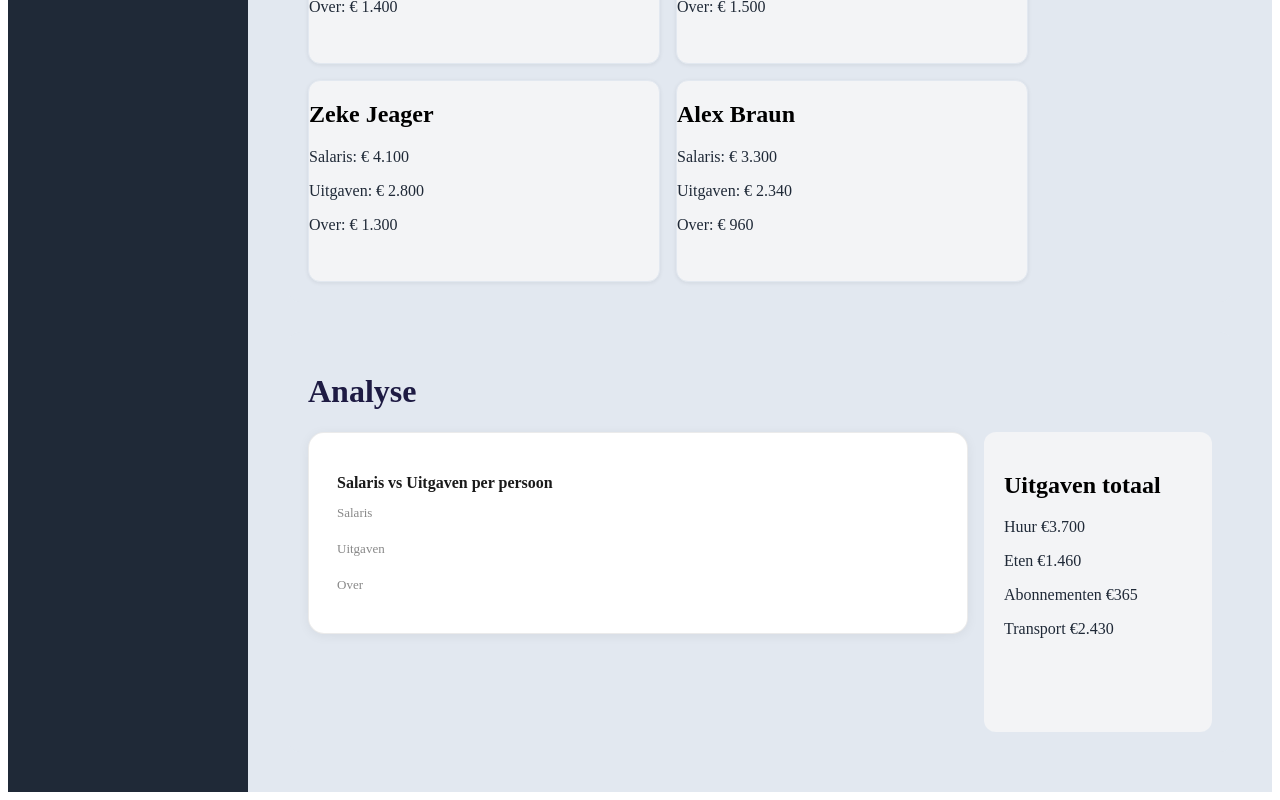
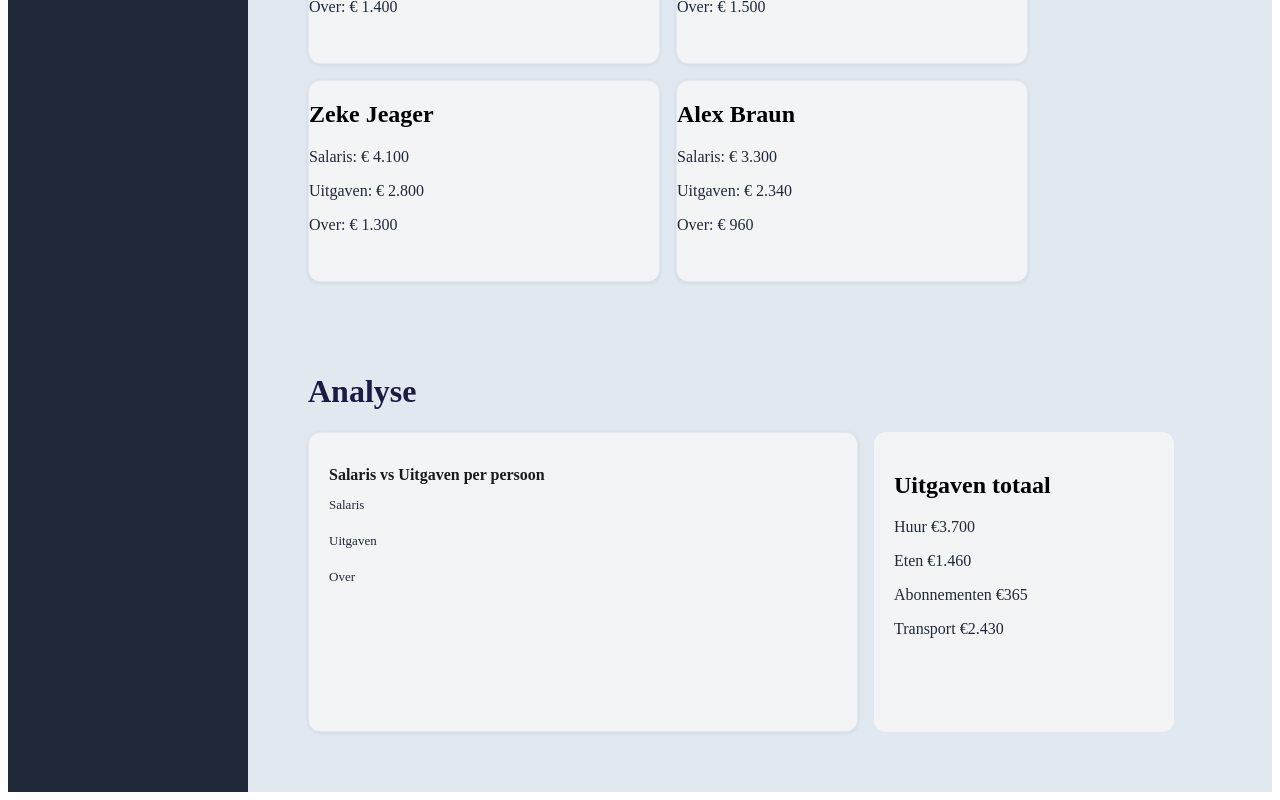
Before and after one commit to itzmitto/svelte-dashboard-project, a SvelteKit app: page / in a window 1280 px wide. Shown: the part 856-1656 px from the top of the page. Built offline with nearby package versions, Linux system fonts and the light colour scheme.

Commit message:
styling aangepast

```diff
--- a/src/routes/maincard.css
+++ b/src/routes/maincard.css
@@ -1,11 +1,10 @@
 .maincard {
-    background: #ffffff;
-    border-radius: 16px;
-    border: 1px solid rgba(0, 0, 0, 0.08);
-    padding: 1.75rem 1.75rem 1.25rem;
-    width: 100%;
-    max-width: 660px;
-    box-shadow: 0 2px 12px rgba(0, 0, 0, 0.06);
+    width: 550px;
+    height: 300px;
+    background-color: var(--light);
+    border-radius: 12px;
+    padding: 20px;
+    box-sizing: border-box;
 }
 
 .maincard h2 {
@@ -17,7 +16,6 @@
 
 .maincard p {
     font-size: 13px;
-    color: #888;
     margin-bottom: 1.25rem;
 }
 
--- a/src/routes/page.css
+++ b/src/routes/page.css
@@ -44,10 +44,12 @@ p {
 .sidebar ul {
     list-style: none;
     padding: 0;
+    text-decoration: none;
 }
 
 .sidebar li {
     margin-bottom: 10px;
+    text-decoration: none;
     list-style: none;
 }
 
@@ -84,6 +86,7 @@ p {
     display: flex;
     gap: 1rem;
     flex-wrap: wrap;
+
 }
 
 .card1 {
@@ -104,22 +107,6 @@ p {
     box-shadow: 0 1px 4px var(--shadow-color);
 }
 
-.analyse-cards {
-    display: flex;
-    gap: 1rem;
-    align-items: flex-start;
-}
-
-.maincard {
-    width: 550px;
-    background-color: var(--light);
-    border-radius: 12px;
-    padding: 20px;
-    box-sizing: border-box;
-    border: 1px solid var(--border);
-    box-shadow: 0 1px 4px var(--shadow-color);
-}
-
 .maincard2 {
     width: 300px;
     height: 300px;
@@ -127,6 +114,24 @@ p {
     border-radius: 12px;
     padding: 20px;
     box-sizing: border-box;
+}
+
+.analyse-cards {
+    display: flex;
+    gap: 1rem;
+    align-items: flex-start;
+}
+
+
+
+.maincard {
+    background-color: var(--light);
+    border-radius: 12px;
+    padding: 20px;
+    box-sizing: border-box;
+    border: 1px solid var(--border);
+    box-shadow: 0 1px 4px var(--shadow-color);
+    width: 550px;
 }
 
 .maincard-title {
@@ -159,18 +164,6 @@ p {
     flex-shrink: 0;
 }
 
-.legend-inkomen {
-    background-color: #a3e635;
-}
-
-.legend-uitgaven {
-    background-color: #0f172a;
-}
-
-.legend-over {
-    background-color: #22c55e;
-}
-
 .maincard-chart {
     position: relative;
     height: 220px;
```
